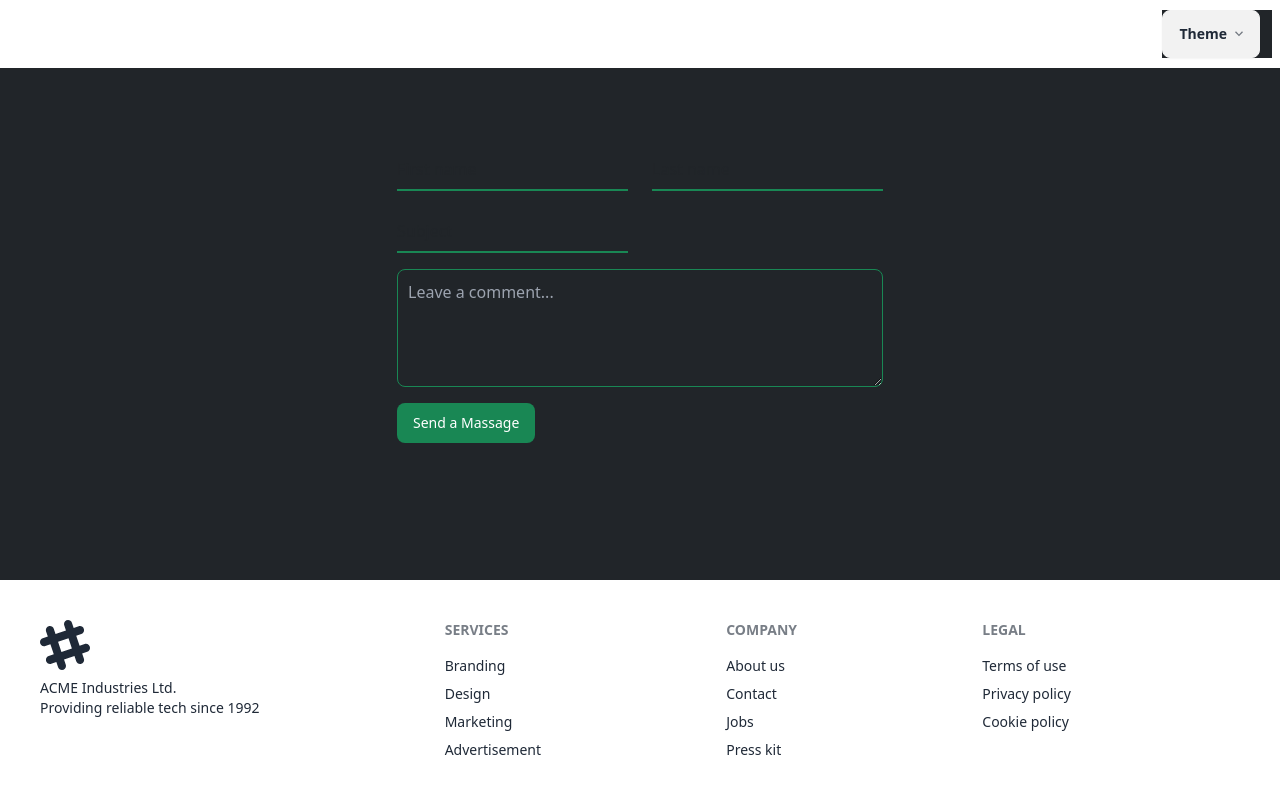
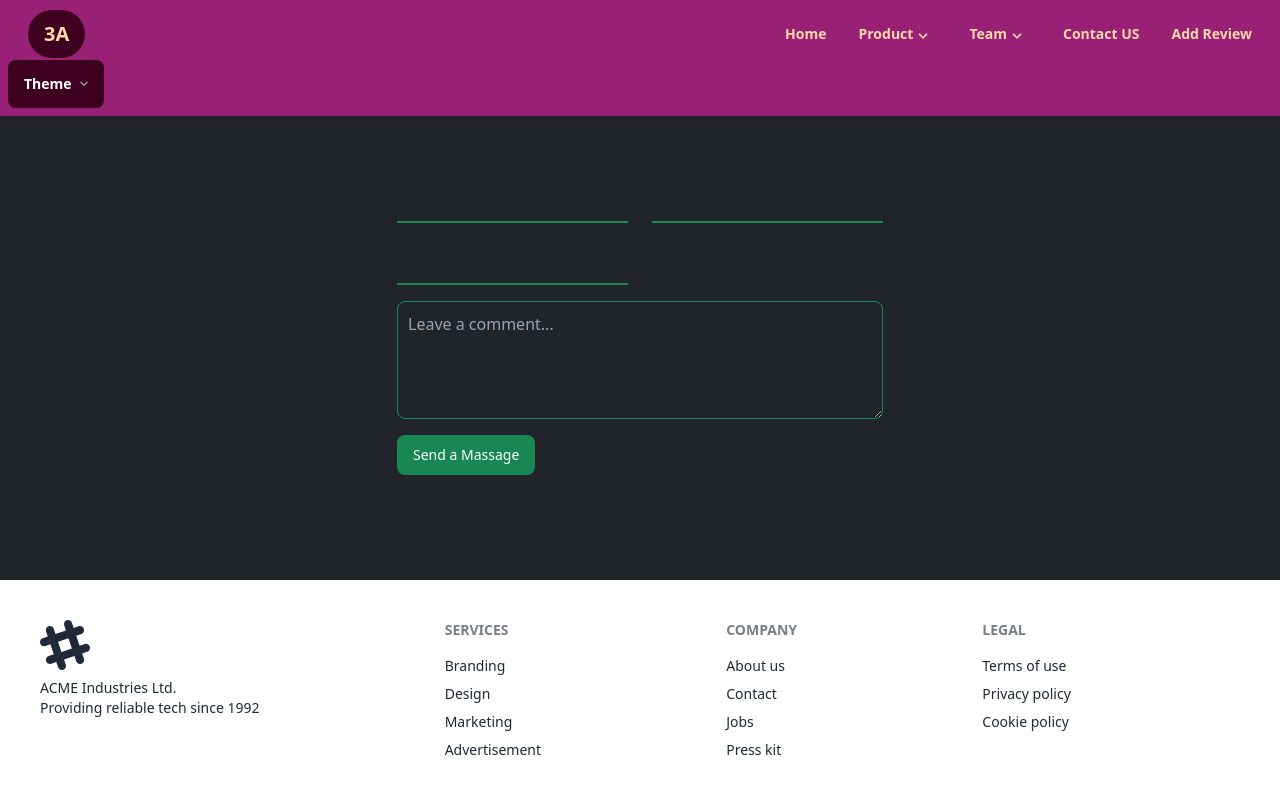
Before and after one commit to azad12614/Client, a React (Vite) app: page /contact-us in a window 1280 px wide. Shown: the top 794 px of the page. Built offline with nearby package versions, Linux system fonts and the light colour scheme.

Commit message:
updated design

```diff
--- a/src/components/Hero.jsx
+++ b/src/components/Hero.jsx
@@ -1,23 +1,18 @@
 function Hero() {
   return (
     <>
-      <div
-        className="hero min-h-screen max-w-screen"
-        style={{
-          backgroundImage:
-            "url(https://daisyui.com/images/stock/photo-1507358522600-9f71e620c44e.jpg)",
-        }}
-      >
-        <div className="hero-overlay bg-opacity-60"></div>
-        <div className="hero-content text-center text-neutral-content">
-          <div className="max-w-md">
-            <h1 className="mb-5 text-5xl font-bold">Hello there</h1>
-            <p className="mb-5">
-              Provident cupiditate voluptatem et in. Quaerat fugiat ut assumenda
-              excepturi exercitationem quasi. In deleniti eaque aut repudiandae
-              et a id nisi.
-            </p>
-            <button className="btn btn-dark">Get Started</button>
+      <div className="hero mx-auto my-2 max-w-7xl min-h-screen" style={{backgroundImage: 'url(https://media.wired.com/photos/62855b1bb6cfd378a30c474a/master/w_1920,c_limit/Build-Game-Watch-It-Die-Hyper-Scape-Games.jpg)'}}>
+        <div className="hero-content flex-col lg:flex-row-reverse">
+          <img
+            src=""
+            className="max-w-sm rounded-lg shadow-2xl"
+          />
+          <div className="text-center">
+            <h1 className="my-1 text-[#fed7aa] text-center text-5xl font-bold">3A GAMING WORLD!</h1>
+            <h1 className="my-1 text-[#F11A7B] text-center text-5xl font-bold">IT'S TIME TO UP YOUR GAME</h1>
+            <h1 className="my-1 text-[#FFFFFF] text-center text-5xl font-bold">GET OVERWORLD TODAY!</h1>
+            <button className="btn text-center text-white bg-[#3E001F] hover:bg-transparent border-0 m-2">Get Started</button>
+            <button className="btn text-center text-white bg-[#3E001F] hover:bg-transparent border-0 m-2">PLAY NOW</button>
           </div>
         </div>
       </div>
--- a/src/components/Navbar.jsx
+++ b/src/components/Navbar.jsx
@@ -2,10 +2,10 @@ import { Link } from "react-router-dom";
 function Navbar() {
   return (
     <>
-      <div className="navbar mx-auto max-w-full bg-base-100">
-        <div className="navbar-start ml-3">
+      <div className="navbar mx-auto max-w-7xl bg-[#982176]">
+        <div className="navbar-start ml-5">
           <div className="dropdown">
-            <label tabIndex={0} className="btn btn-ghost lg:hidden text-white">
+            <label tabIndex={0} className="btn btn-ghost lg:hidden text-[#fed7aa]">
               <svg
                 xmlns="http://www.w3.org/2000/svg"
                 className="h-5 w-5"
@@ -23,7 +23,7 @@ function Navbar() {
             </label>
             <ul
               tabIndex={0}
-              className="text-white menu menu-sm dropdown-content mt-2 z-[1] p-2 shadow bg-base-100 rounded-box w-52"
+              className="text-[#fed7aa] menu menu-sm dropdown-content mt-2 z-[1] p-2 shadow bg-base-100 rounded-box w-52"
             >
               <li className="font-bold">
                 <Link to={"/"}>Home</Link>
@@ -62,10 +62,10 @@ function Navbar() {
               </li>
             </ul>
           </div>
-          <div className="btn btn-ghost text-xl text-white">3A</div>
+          <div className="btn btn-ghost text-xl text-[#fed7aa] bg-[#3E001F] hover:bg-transparent border-0 rounded-full">3A</div>
         </div>
         <div className="navbar-center hidden lg:flex">
-          <ul className="menu menu-horizontal px-1 text-white">
+          <ul className="menu menu-horizontal px-1 text-[#fed7aa]">
             <li className="font-bold">
               <Link to={"/"}>Home</Link>
             </li>
@@ -123,8 +123,8 @@ function Navbar() {
             </li>
           </ul>
         </div>
-        <div className="dropdown bg-dark text-white">
-          <label tabIndex={0} className="btn mr-3">
+        <div className="dropdown bg-[#982176] text-[#fed7aa]">
+          <label tabIndex={0} className="btn text-white bg-[#3E001F] hover:bg-transparent border-0 mr-5">
             Theme
             <svg
               width="12px"
@@ -138,7 +138,7 @@ function Navbar() {
           </label>
           <ul
             tabIndex={0}
-            className="dropdown-content z-[1] p-2 shadow-2xl bg-base-300 rounded-box w-52"
+            className="dropdown-content text-white bg-[#3E001F] z-[1] p-2 shadow-2xl bg-base-300 rounded-box w-52"
           >
             <li>
               <input
--- a/src/pages/Home/Home.jsx
+++ b/src/pages/Home/Home.jsx
@@ -6,7 +6,7 @@ import Cards from "../../components/Cards";
 
 function Home() {
   return (
-    <div className="d-flex flex-column max-w-full vh-100 overflow-x-hidden bg-dark">
+    <div className="d-flex flex-column max-w-full vh-100 overflow-x-hidden bg-[#F11A7B]">
       <Navbar></Navbar>
       <Hero></Hero>
       <Cards></Cards>
```
